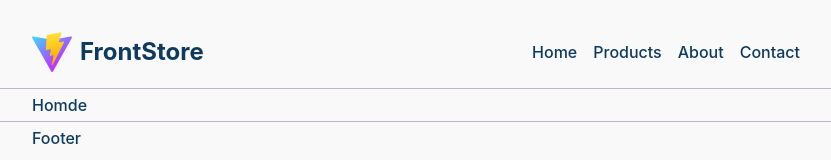
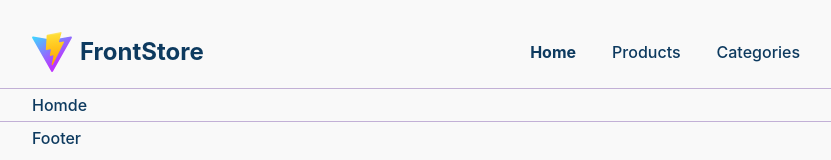
Before and after one commit to LuguiM/FrontStore, a React (Vite) app: page /FrontStore/ in a window 1280 px wide. Shown: the top 160 px of the page, without its empty margins (224-1055 px from the left). Built offline with nearby package versions, Linux system fonts and the light colour scheme.

Commit message:
Feat: Estructura base del navbar

```diff
--- a/src/layout/components/Navbar.jsx
+++ b/src/layout/components/Navbar.jsx
@@ -1,19 +1,48 @@
+import { NavLink } from "react-router"
+
+const routes = [
+  {
+    href: "/",
+    label: "Home",
+  },
+  {
+    href: "/products",
+    label: "Products"
+  },
+  {
+    href: "/categories",
+    label: "Categories"
+  }
+]
 
 export const Navbar = () => {
   return (
     <div className="border-b border-gray container-spacing">
-        <div className=" flex justify-between items-center h-16">
-            <div className="flex items-center gap-2">
-            <img src="../../../public/vite.svg" alt="Logo" className="w-10 h-10" />
-            <h1 className="text-2xl font-bold">FrontStore</h1>
-            </div>
-            <nav className="flex gap-4">
-            <a href="/" className="text-gray-700 hover:text-gray-900">Home</a>
-            <a href="/products" className="text-gray-700 hover:text-gray-900">Products</a>
-            <a href="/about" className="text-gray-700 hover:text-gray-900">About</a>
-            <a href="/contact" className="text-gray-700 hover:text-gray-900">Contact</a>
-            </nav>
+      <div className=" flex justify-between items-center h-16">
+        <div className="flex items-center gap-2">
+          <img src="/vite.svg" alt="Logo" className="w-10 h-10" />
+          <h1 className="text-2xl font-bold">FrontStore</h1>
         </div>
+        <nav className="flex gap-x-9 text-bodyRegular">
+          {
+            routes.map((route) => (
+              <NavLink
+                key={route.href}
+                to={route.href}
+                style={({ isActive, isTransitioning }) => {
+                  return {
+                    fontWeight: isActive ? "bold" : "",
+                    viewTransitionName: isTransitioning ? "slide" : "",
+                  };
+                }}
+              >
+                {route.label}
+              </NavLink>
+            ))
+          }
+
+        </nav>
+      </div>
     </div>
   )
 }
```
